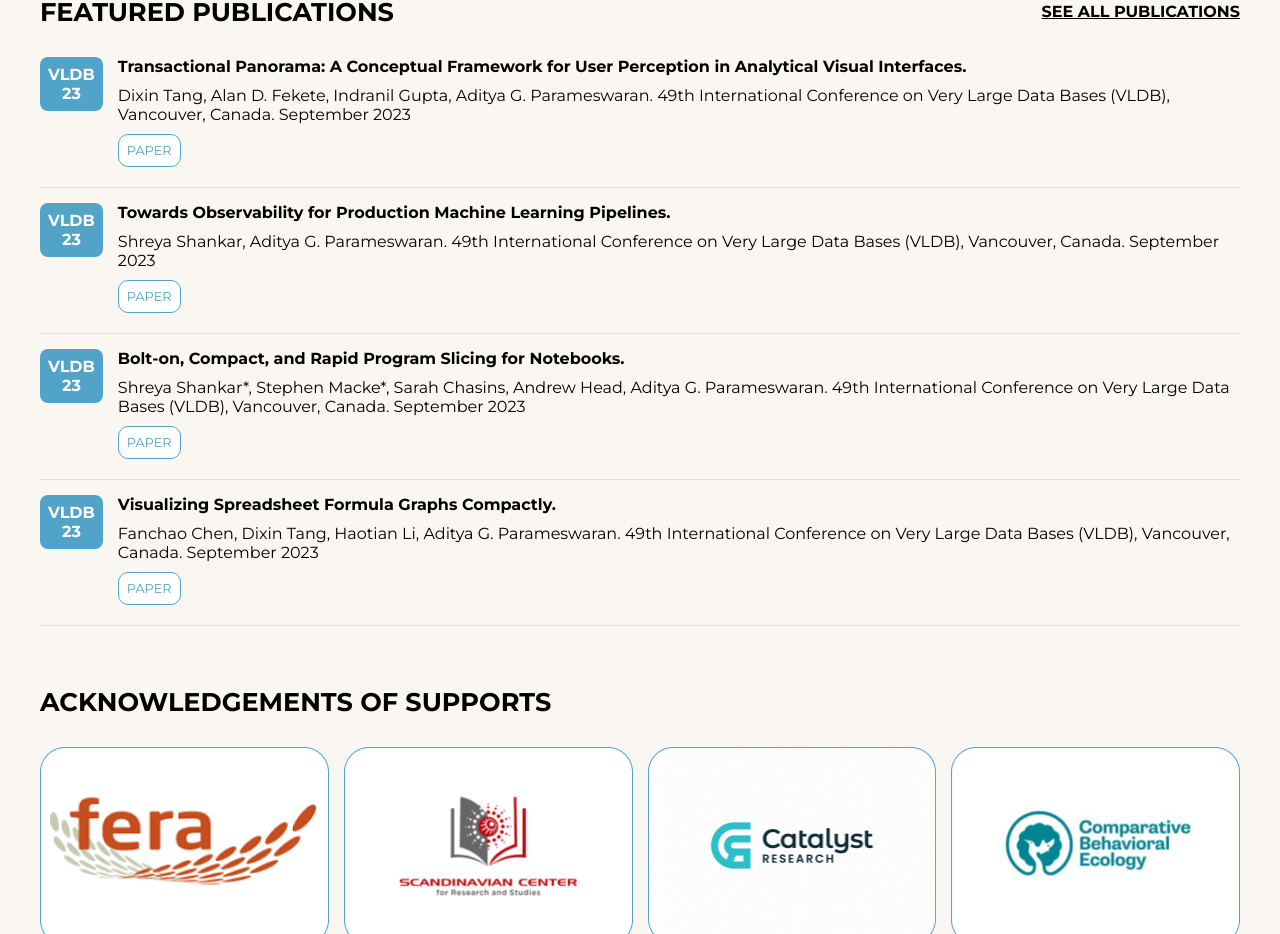
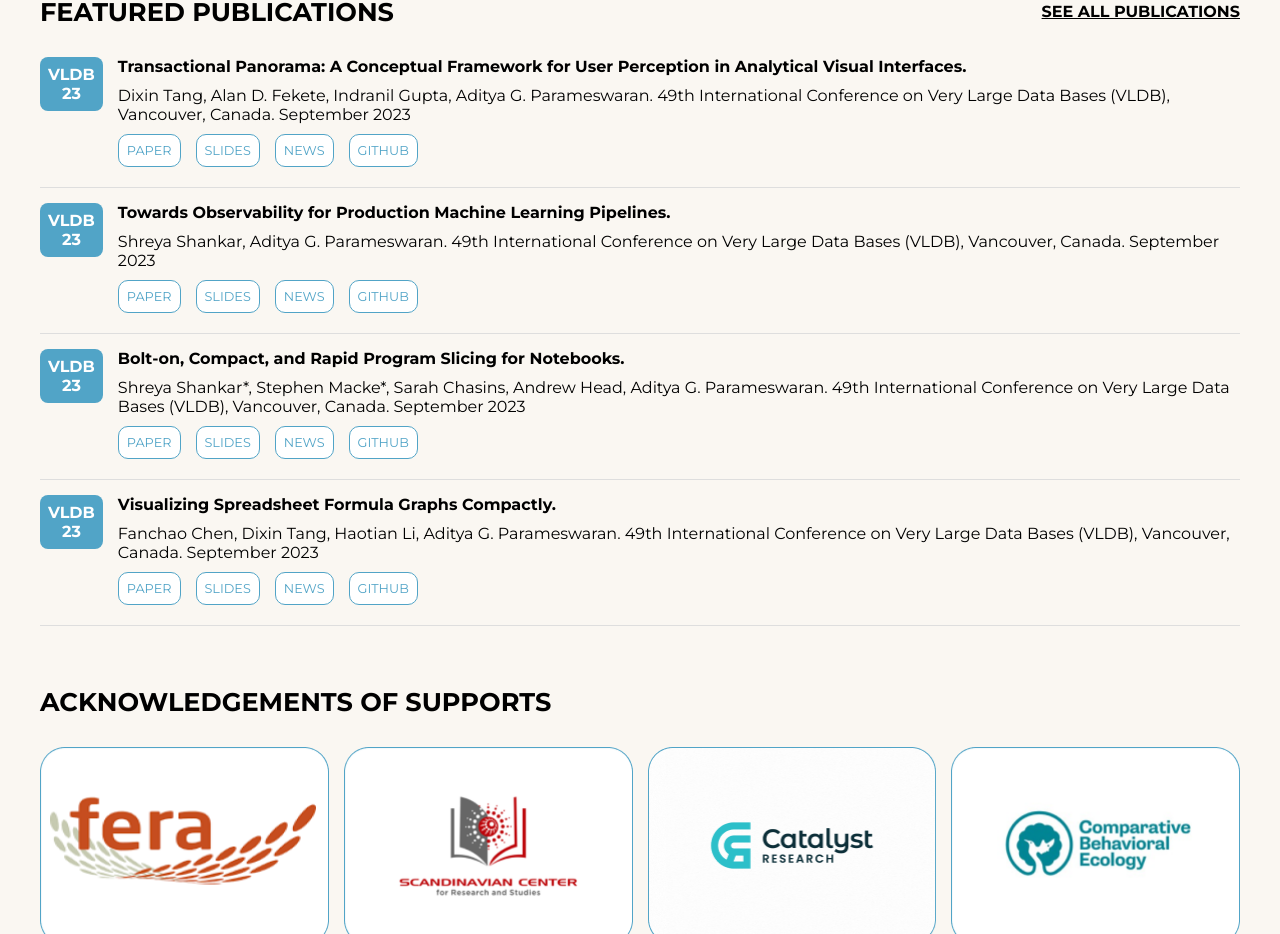
Before and after one commit to ProfNuru/researcher-web, a React (Vite) app: page / in a window 1280 px wide. Shown: the part 1333-2267 px from the top of the page. Built offline with nearby package versions, Linux system fonts and the light colour scheme; the HTML template or start-up script is replaced by a standard one.

Commit message:
publication links

```diff
--- a/constants.js
+++ b/constants.js
@@ -132,8 +132,20 @@ export const allPublications = publicationsJson
         conferencename: p.conferencename,
         btnLinks: [
           {
-            label: p.type,
-            link: `#`,
+            label: "paper",
+            link: p.paper,
+          },
+          {
+            label: "slides",
+            link: p.slides,
+          },
+          {
+            label: "news",
+            link: p.news,
+          },
+          {
+            label: "github",
+            link: p.github,
           },
         ],
       };
@@ -342,8 +354,20 @@ export const recentPublications = featuredPublicationsJson
         conferencename: p.conferencename,
         btnLinks: [
           {
-            label: p.type,
-            link: `#`,
+            label: "paper",
+            link: p.paper,
+          },
+          {
+            label: "slides",
+            link: p.slides,
+          },
+          {
+            label: "news",
+            link: p.news,
+          },
+          {
+            label: "github",
+            link: p.github,
           },
         ],
       };
--- a/src/components/FeaturedPublications/index.jsx
+++ b/src/components/FeaturedPublications/index.jsx
@@ -4,7 +4,7 @@ import NewsItem from "../RecentNews/NewsItem";
 import "./FeaturedPublications.css";
 
 const FeaturedPublications = ({ mainPage = false, publications, title }) => {
-  console.log(publications);
+  // console.log(publications);
   const { publicationType, publicationYear, publicationFilter } =
     useStateContext();
 
```
